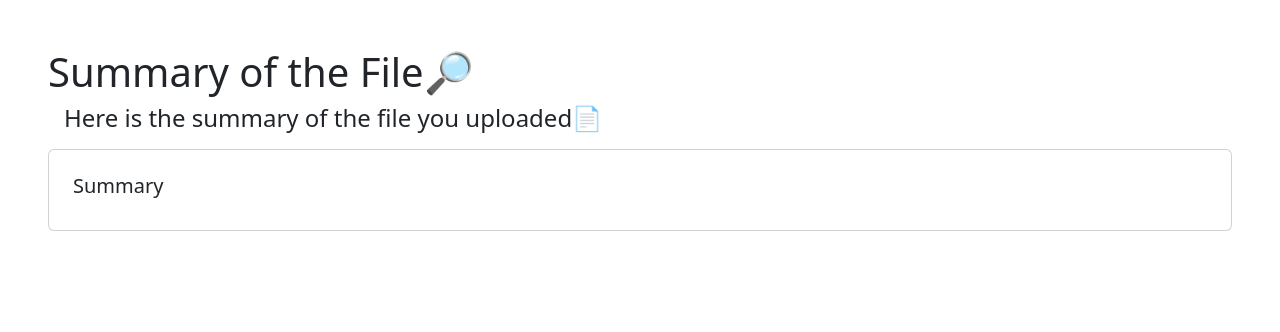
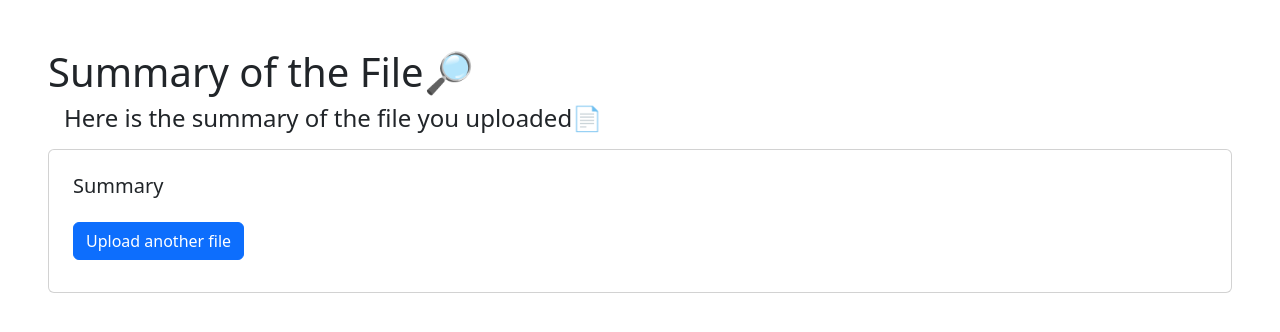
Before and after one commit to vrushalikhade/text-summarization-spaCy, a FastAPI app: template templates/summary.html in a window 1280 px wide. Shown: the top 332 px of the page. Run offline with FastAPI, Linux system fonts and the light colour scheme; the template is opened without the code that fills it, so the values that code supplies are empty.

Commit message:
delete file added

```diff
--- a/app.py
+++ b/app.py
@@ -1,3 +1,4 @@
+import os
 from string import punctuation
 
 import spacy
@@ -23,9 +24,17 @@ async def root(request: Request,):
 
 @app.get("/summary")
 async def summary(request: Request,):
-    with open(INPUT_FILE, "r", encoding="utf8") as file:
-        text =file.read().splitlines()
-        text = ' '.join(text)
+    try:
+        with open(INPUT_FILE, "r", encoding="utf8") as file:
+            text =file.read().splitlines()
+            text = ' '.join(text)
+    except:
+        return {"message": "There was an error summarizing the file"}
+    finally:
+        if os.path.isfile(INPUT_FILE):
+            os.remove(INPUT_FILE)
+            file.close()
+
 
     stopwords = list(STOP_WORDS)
 
--- a/templates/summary.html
+++ b/templates/summary.html
@@ -26,6 +26,12 @@
         <div class="card-body p-4">
           <h5 class="card-title">Summary</h5>
           <p class="card-text">{{summary}}</p>
+          <button
+            class="btn btn-primary my-2"
+            onclick="window.location.href='/';"
+          >
+            Upload another file
+          </button>
         </div>
       </div>
     </div>
```
Also changed, not shown: input_file.txt (deleted, +0 -11 lines).
